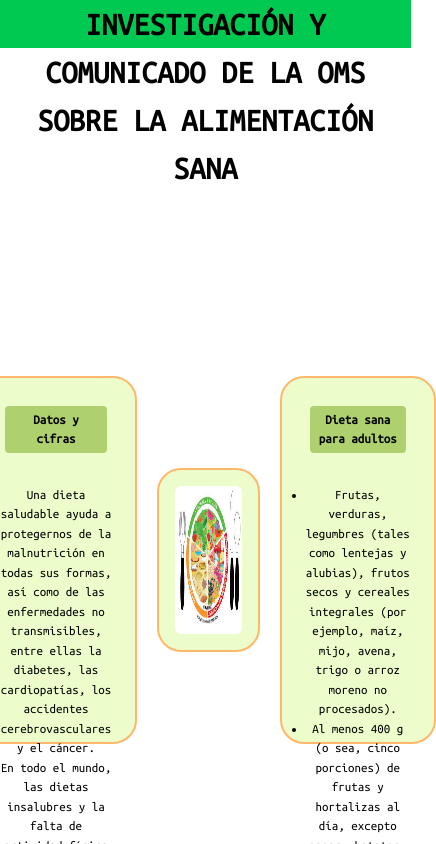
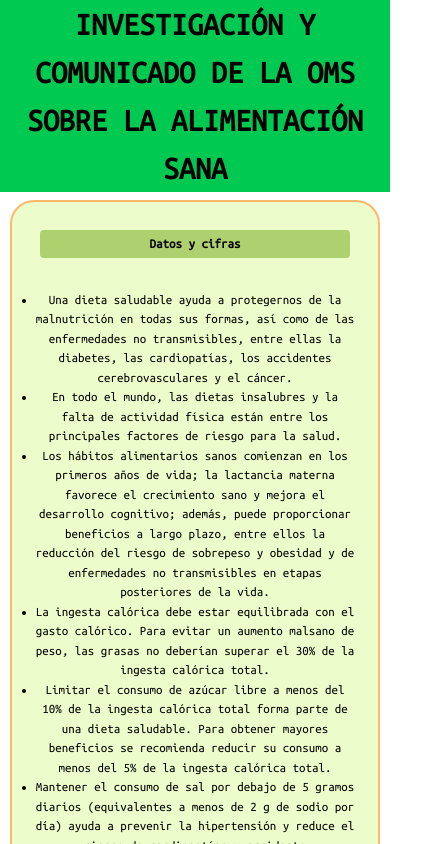
Before and after one commit to prgram769/saludCentral, a Next.js app: page / in a window 390 px wide. Both pictures are taken after a click on the button "Alimentación". Shown: the top 844 px of the page, 436 px wide, since content can reach past the window. Built offline with nearby package versions, Linux system fonts and the light colour scheme.

Commit message:
diseño responsive de la pagina de alimentacion añadido

```diff
--- a/src/app/globals.css
+++ b/src/app/globals.css
@@ -35,7 +35,7 @@
 }
 
 .btn:hover {
-  scale: 1.25;
+  scale: 1.1;
   margin-left: 25px;
   margin-right: 25px;
   animation: pulse 1s infinite;
@@ -78,23 +78,21 @@
     font-size: 0.8rem;
   }
 
-  .alimentationMain {
-    display: grid;
+  .alimentationSection {
+    flex-direction: column;
   }
 
   .alimentationImg {
-    width: 25%;
-    height: 25%;
+    height: 95%;
+    width: 95%;
   }
 
   .alimentationText1 {
-    height: 50%;
-    width: 50%;
+    width: 95%;
   }
 
   .alimentationText2 {
-    height: 50%;
-    width: 50%;
+    width: 95%;
   }
 
   .alimentationTitle {
--- a/src/components/ui/alimentacion.jsx
+++ b/src/components/ui/alimentacion.jsx
@@ -8,12 +8,12 @@
   }
 
   return (
-    <main className="alimentationMain">
+    <main className="alimentationMain flex flex-1 flex-col">
       {" "}
       <h1 className="alimentationTitle font-bold bg-green-500 text-black text-center text-[40px]">
         INVESTIGACIÓN Y COMUNICADO DE LA OMS SOBRE LA ALIMENTACIÓN SANA
       </h1>
-      <section className="flex h-[87.2vh] justify-center items-center">
+      <section className="alimentationSection flex flex-1 justify-center items-center">
         <div className="alimentationText1 border-2 border-orange-300 bg-lime-100 rounded-3xl text-center w-130 text-[13px] m-2">
           <h2 className="rounded px-2 py-1 text-center bg-[#AFD06E] text-black font-bold m-7">
             Datos y cifras
@@ -113,7 +113,7 @@
         </div>
       </section>
       <footer className="bg-emerald-200 px-3 flex justify-center items-center">
-        <p className="btn bg-emerald-100 font-bold rounded px-2 py-2 m-2">
+        <p className="btn bg-emerald-100 font-bold rounded px-2 py-1 m-2">
           <a
             href="https://www.who.int/es/news-room/fact-sheets/detail/healthy-diet"
             target="_blank"
```
